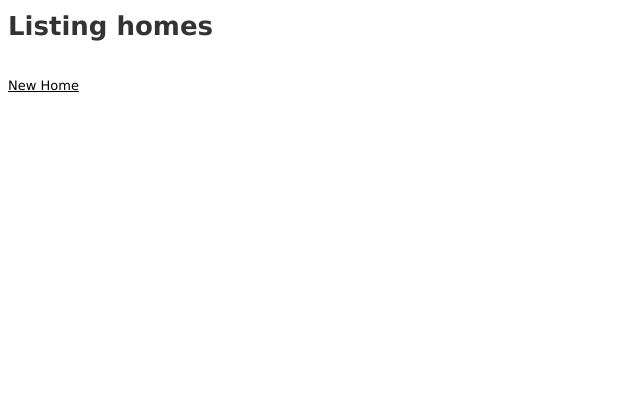
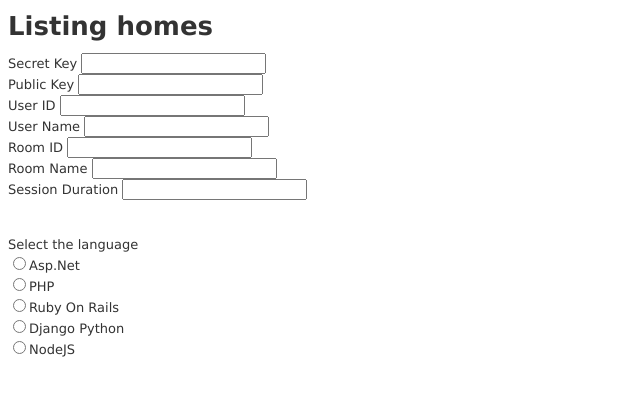
Before and after one commit to abs/katoadhoc, a Rails app: page /homes in a window 1280 px wide. Shown: the top 396 px of the page, without its empty margins (0-640 px from the left). Run offline with Rails 7, Linux system fonts and the light colour scheme; data that the repository does not hold is empty; style sheets or scripts are compiled from the project's sources; some libraries are stand-ins or nearby versions.

Commit message:
Added values to index.html.erb

```diff
--- a/app/views/homes/index.html.erb
+++ b/app/views/homes/index.html.erb
@@ -1,23 +1,47 @@
 <h1>Listing homes</h1>
 
-<table>
-  <thead>
-    <tr>
-      <th colspan="3"></th>
-    </tr>
-  </thead>
-
-  <tbody>
-    <% @homes.each do |home| %>
-      <tr>
-        <td><%= link_to 'Show', home %></td>
-        <td><%= link_to 'Edit', edit_home_path(home) %></td>
-        <td><%= link_to 'Destroy', home, method: :delete, data: { confirm: 'Are you sure?' } %></td>
-      </tr>
-    <% end %>
-  </tbody>
-</table>
-
-<br>
-
-<%= link_to 'New Home', new_home_path %>
+<div id="fields">
+	<div>
+		<label>Secret Key
+			<input type="text" id="skey" />
+		</label>
+	</div>
+	<div>
+		<label> Public Key
+			<input type="text" id="pkey" />
+		</label>
+	</div>
+	<div>
+		<label>User ID
+			<input type="text" id="user_id" />
+		</label>
+	</div>
+	<div>
+		<label>User Name
+			<input type="text" id="user_name" />
+		</label>
+	</div>
+	<div>
+		<label>Room ID
+			<input type="text" id="room_id" />
+		</label>
+	</div>
+	<div>
+		<label>Room Name
+			<input type="text" id="room_name" />
+		</label>
+	</div>
+	<div>
+		<label>Session Duration
+			<input type="text" id="exp" />
+		</label>
+	</div>
+</div>
+<br><br>
+<div id="languages"> Select the language <br>
+	<input type="radio" name="sex" value="net">Asp.Net<br>
+<input type="radio" name="sex" value="PHP">PHP<br>
+<input type="radio" name="sex" value="ror">Ruby On Rails<br>
+<input type="radio" name="sex" value="django">Django Python<br>
+<input type="radio" name="sex" value="node">NodeJS<br>
+</div>
```
